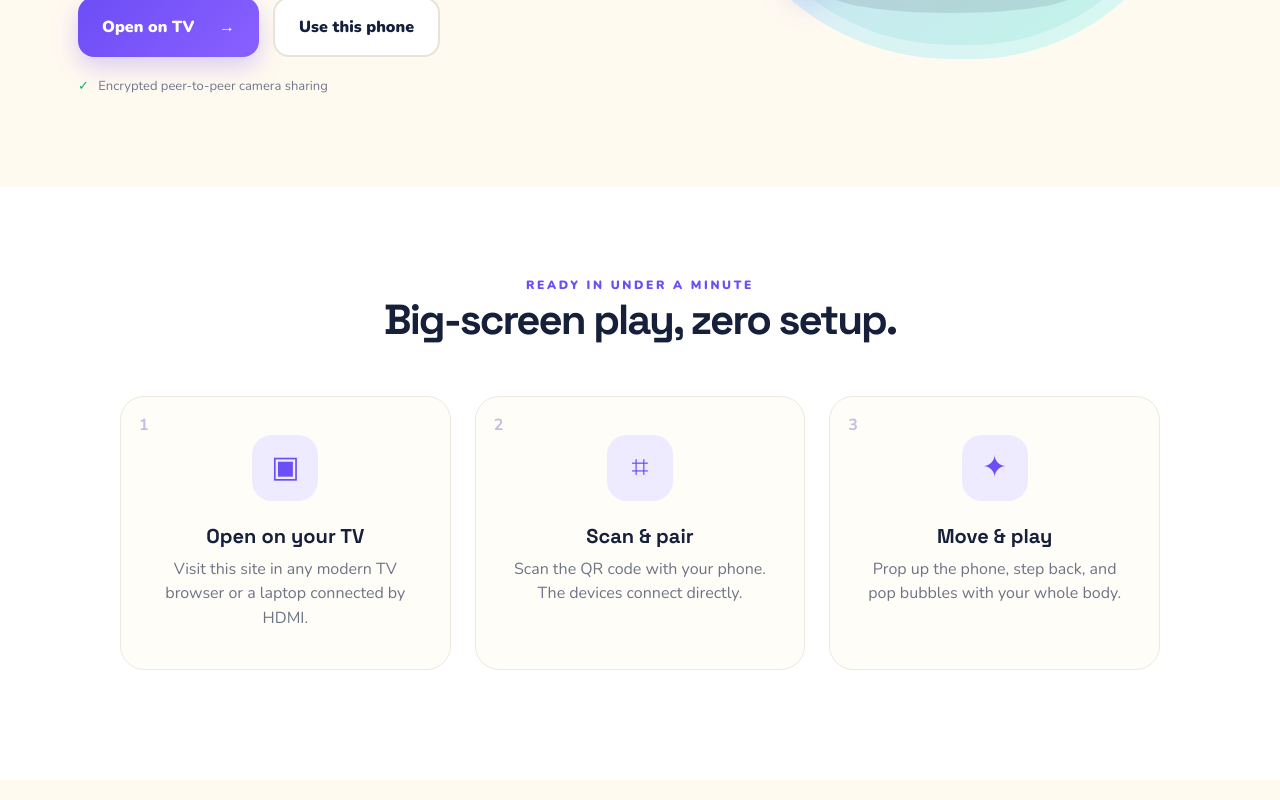
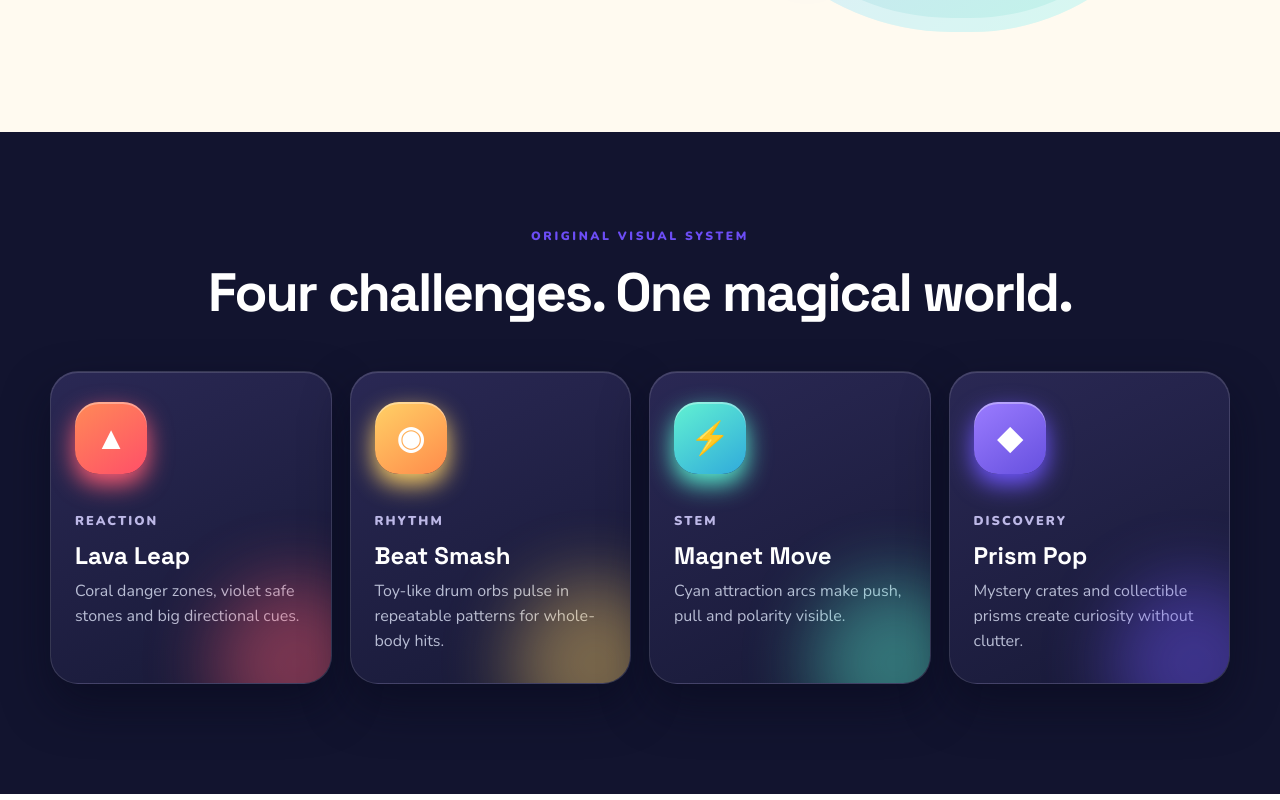
Before and after one commit to tuannx/jumpbeam, a Next.js app: page / in a window 1280 px wide. Shown: the part 640-1440 px from the top of the page. Built offline with nearby package versions, Linux system fonts and the light colour scheme.

Commit message:
design Prism Quest visual system

```diff
--- a/app/jumpbeam-app.tsx
+++ b/app/jumpbeam-app.tsx
@@ -12,6 +12,14 @@ type Mode = "home" | "tv" | "phone";
 const TRACKED_LANDMARKS = [0, 15, 16, 27, 28, 11, 12, 23, 24]; // nose, wrists, ankles, shoulders, hips
 const ROUND_MS = 60_000;
 const PEER_PREFIX = "jumpbeam-tv-";
+const BUBBLE_GLYPHS = ["◆", "⚡", "★", "◉"] as const;
+
+const CHALLENGE_PHASES = [
+  { label: "PRISM POP", instruction: "Reach wide & collect the glowing prisms", icon: "◆" },
+  { label: "BEAT SMASH", instruction: "Hit the drum orbs with both hands", icon: "◉" },
+  { label: "MAGNET MOVE", instruction: "Pull the energy sparks toward your body", icon: "⚡" },
+  { label: "LAVA LEAP", instruction: "Keep moving — the floor is heating up!", icon: "▲" },
+] as const;
 
 function roomCode() {
   return Math.random().toString(36).slice(2, 8).toUpperCase();
@@ -48,8 +56,8 @@ export default function JumpBeamApp() {
       <section className="hero">
         <div className="hero-copy">
           <p className="eyebrow">A 60-second brain break</p>
-          <h1>Turn your TV into a <em>movement game.</em></h1>
-          <p className="lede">One phone. One TV. No controllers. The phone mirrors its camera to the big screen while on-device pose detection turns body movement into AR game controls.</p>
+          <h1>Step inside <em>Prism Quest.</em></h1>
+          <p className="lede">An original AR movement adventure inspired by the strongest brain-break formats: clear physical cues, rhythmic hits, surprise rewards and STEM-powered energy.</p>
           <div className="actions">
             <button className="primary" onClick={() => navigate("tv", roomCode())}>Open on TV <span>→</span></button>
             <button className="secondary" onClick={() => navigate("phone", "")}>Use this phone</button>
@@ -60,6 +68,16 @@ export default function JumpBeamApp() {
           <div className="sun" /><div className="bubble b1">+1</div><div className="bubble b2" /><div className="bubble b3" />
           <div className="kid"><i className="head"/><i className="body"/><i className="arm left"/><i className="arm right"/><i className="leg left"/><i className="leg right"/></div>
           <div className="floor-shadow" />
+        </div>
+      </section>
+      <section className="world-system" aria-labelledby="world-system-title">
+        <p className="eyebrow">Original visual system</p>
+        <h2 id="world-system-title">Four challenges. One magical world.</h2>
+        <div className="world-cards">
+          <article className="world-card volcano"><span>▲</span><small>REACTION</small><h3>Lava Leap</h3><p>Coral danger zones, violet safe stones and big directional cues.</p></article>
+          <article className="world-card rhythm"><span>◉</span><small>RHYTHM</small><h3>Beat Smash</h3><p>Toy-like drum orbs pulse in repeatable patterns for whole-body hits.</p></article>
+          <article className="world-card magnet"><span>⚡</span><small>STEM</small><h3>Magnet Move</h3><p>Cyan attraction arcs make push, pull and polarity visible.</p></article>
+          <article className="world-card mystery"><span>◆</span><small>DISCOVERY</small><h3>Prism Pop</h3><p>Mystery crates and collectible prisms create curiosity without clutter.</p></article>
         </div>
       </section>
       <section className="how">
@@ -158,6 +176,8 @@ function TvGame({ room: requestedRoom, onExit }: { room: string; onExit: () => v
 
   const remaining = startedAt ? Math.max(0, Math.ceil((ROUND_MS - (now - startedAt)) / 1000)) : 60;
   const finished = startedAt !== null && remaining === 0;
+  const phaseIndex = Math.min(3, Math.floor((60 - remaining) / 15));
+  const phase = CHALLENGE_PHASES[phaseIndex];
 
   return (
     <main className="tv-shell">
@@ -166,8 +186,10 @@ function TvGame({ room: requestedRoom, onExit }: { room: string; onExit: () => v
       {startedAt && !finished && <section className="playfield" aria-label="Pop the bubbles game">
         <video ref={remoteVideoRef} className="tv-camera" muted playsInline />
         <div className="ar-tint" />
-        <div className="play-message">Move your hands & feet to pop!</div>
-        {bubbles.map((bubble) => <span key={bubble.id} className="game-bubble" style={{ left: `${bubble.x}%`, top: `${bubble.y}%`, width: `${bubble.radius * 2}vw`, height: `${bubble.radius * 2}vw`, background: `hsl(${bubble.hue} 82% 62% / .85)` }} />)}
+        <div className="quest-frame" aria-hidden="true" />
+        <div className="quest-brand"><b>JUMPBEAM</b><span>PRISM QUEST</span></div>
+        <div key={phaseIndex} className={`phase-cue phase-${phaseIndex}`}><i>{phase.icon}</i><span><b>{phase.label}</b><small>{phase.instruction}</small></span></div>
+        {bubbles.map((bubble) => <span key={bubble.id} className={`game-bubble orb-${bubble.id % 4}`} style={{ left: `${bubble.x}%`, top: `${bubble.y}%`, width: `${bubble.radius * 2}vw`, height: `${bubble.radius * 2}vw`, background: `hsl(${bubble.hue} 82% 62% / .85)` }}><b>{BUBBLE_GLYPHS[bubble.id % BUBBLE_GLYPHS.length]}</b></span>)}
         {points.map((point, index) => <span key={index} className="tracker" style={{ left: `${point.x * 100}%`, top: `${point.y * 100}%` }} />)}
         {points.length >= 9 && <div className="ar-hero" style={{ left: `${((points[7].x + points[8].x) / 2) * 100}%`, top: `${(((points[5].y + points[6].y) / 2) * .45 + ((points[7].y + points[8].y) / 2) * .55) * 100}%` }}><i className="hero-ring"/><i className="hero-core">J</i><i className="hero-cape"/></div>}
       </section>}
--- a/app/layout.tsx
+++ b/app/layout.tsx
@@ -2,6 +2,7 @@ import type { Metadata } from "next";
 import { Nunito, Space_Grotesk } from "next/font/google";
 import "./globals.css";
 import "./ar.css";
+import "./prism-quest.css";
 
 const display = Space_Grotesk({ variable: "--font-display", subsets: ["latin"] });
 const body = Nunito({ variable: "--font-body", subsets: ["latin"] });
--- /dev/null
+++ b/app/prism-quest.css
@@ -0,0 +1,170 @@
+.world-system {
+  padding: 96px 28px 110px;
+  text-align: center;
+  background: #12142f;
+  color: white;
+}
+
+.world-system h2 {
+  margin: 14px 0 44px;
+  font: 800 clamp(34px, 5vw, 54px) var(--font-display);
+  letter-spacing: -2px;
+}
+
+.world-cards {
+  display: grid;
+  grid-template-columns: repeat(4, minmax(0, 1fr));
+  gap: 18px;
+  max-width: 1180px;
+  margin: auto;
+}
+
+.world-card {
+  position: relative;
+  min-height: 292px;
+  overflow: hidden;
+  padding: 30px 24px;
+  border: 1px solid #ffffff20;
+  border-radius: 28px;
+  text-align: left;
+  background: linear-gradient(155deg, #2a2854, #171936);
+  box-shadow: inset 0 1px #ffffff24, 0 22px 45px #08091d88;
+}
+
+.world-card::after {
+  content: "";
+  position: absolute;
+  right: -50px;
+  bottom: -65px;
+  width: 170px;
+  height: 170px;
+  border-radius: 50%;
+  background: var(--glow);
+  filter: blur(35px);
+  opacity: 0.42;
+}
+
+.world-card > span {
+  display: grid;
+  place-items: center;
+  width: 72px;
+  height: 72px;
+  margin-bottom: 34px;
+  border-radius: 24px;
+  color: white;
+  font: 900 32px var(--font-display);
+  background: var(--accent);
+  box-shadow: 0 10px 24px var(--glow), inset 0 2px #ffffff55;
+}
+
+.world-card small { color: #bdb8e7; font-weight: 900; letter-spacing: 2px; }
+.world-card h3 { margin: 8px 0; font: 800 24px var(--font-display); }
+.world-card p { margin: 0; color: #b8bdd4; line-height: 1.55; }
+.world-card.volcano { --accent: linear-gradient(145deg, #ff8a57, #ff4f68); --glow: #ff5d73; }
+.world-card.rhythm { --accent: linear-gradient(145deg, #ffd166, #ff8b4b); --glow: #ffd166; }
+.world-card.magnet { --accent: linear-gradient(145deg, #62f2d2, #30aadb); --glow: #59f0d0; }
+.world-card.mystery { --accent: linear-gradient(145deg, #9b7cff, #6650df); --glow: #7157ff; }
+
+.quest-frame {
+  position: absolute;
+  inset: 0;
+  z-index: 1;
+  width: 100%;
+  height: 100%;
+  background: url("/art/prism-quest-frame.webp") center / cover no-repeat;
+  pointer-events: none;
+  opacity: 0.78;
+}
+
+.quest-brand {
+  position: absolute;
+  z-index: 4;
+  bottom: max(22px, env(safe-area-inset-bottom));
+  left: max(28px, env(safe-area-inset-left));
+  display: flex;
+  align-items: center;
+  gap: 9px;
+  padding: 8px 13px;
+  border: 1px solid #ffffff38;
+  border-radius: 13px;
+  background: #131631bb;
+  box-shadow: 0 8px 20px #080a20aa;
+}
+
+.quest-brand b { color: #67f2d0; font: 900 13px var(--font-display); letter-spacing: 1.2px; }
+.quest-brand span { color: white; font: 800 11px var(--font-display); letter-spacing: 1.5px; }
+
+.phase-cue {
+  position: absolute;
+  z-index: 5;
+  top: max(22px, env(safe-area-inset-top));
+  left: 50%;
+  display: flex;
+  align-items: center;
+  gap: 12px;
+  min-width: 380px;
+  padding: 11px 18px;
+  border: 2px solid #ffffff55;
+  border-radius: 18px;
+  transform: translateX(-50%);
+  background: linear-gradient(120deg, #342b7ddd, #171936e8);
+  box-shadow: 0 12px 30px #08091daa, inset 0 1px #ffffff42;
+  animation: cueArrival 0.55s cubic-bezier(.2,.9,.25,1.15);
+}
+
+.phase-cue i {
+  display: grid;
+  place-items: center;
+  width: 42px;
+  height: 42px;
+  flex: 0 0 auto;
+  border-radius: 13px;
+  background: #7157ff;
+  color: white;
+  font: normal 900 21px var(--font-display);
+  box-shadow: 0 0 18px #7157ff;
+}
+
+.phase-cue span { display: grid; text-align: left; }
+.phase-cue b { color: white; font: 900 15px var(--font-display); letter-spacing: 1.5px; }
+.phase-cue small { margin-top: 2px; color: #d6d5e7; font-weight: 700; }
+.phase-1 i { background: #ff9d43; box-shadow: 0 0 18px #ff9d43; }
+.phase-2 i { background: #39d9bf; box-shadow: 0 0 18px #39d9bf; }
+.phase-3 i { background: #ff576d; box-shadow: 0 0 18px #ff576d; }
+
+.game-bubble {
+  display: grid;
+  place-items: center;
+  border: 3px solid #ffffffaa;
+}
+
+.game-bubble b {
+  color: #fff;
+  font: 900 clamp(17px, 2.5vw, 38px) var(--font-display);
+  text-shadow: 0 3px 9px #211749cc;
+}
+
+.orb-0 { outline: 5px solid #77f5d444; }
+.orb-1 { outline: 5px solid #ffd16644; }
+.orb-2 { outline: 5px solid #927dff44; }
+.orb-3 { outline: 5px solid #ff637a44; }
+
+@keyframes cueArrival {
+  from { opacity: 0; transform: translate(-50%, -18px) scale(.92); }
+}
+
+@media (max-width: 900px) {
+  .world-cards { grid-template-columns: repeat(2, minmax(0, 1fr)); }
+  .phase-cue { top: auto; bottom: max(18px, env(safe-area-inset-bottom)); min-width: min(420px, 70vw); }
+}
+
+@media (max-width: 560px) {
+  .world-cards { grid-template-columns: 1fr; }
+  .world-card { min-height: 230px; }
+  .phase-cue small { display: none; }
+  .phase-cue { min-width: 0; }
+}
+
+@media (prefers-reduced-motion: reduce) {
+  .phase-cue { animation: none; }
+}
--- a/package.json
+++ b/package.json
@@ -11,7 +11,7 @@
     "deploy:cloudflare": "npm run build && CLOUDFLARE_ACCOUNT_ID=05130ca1f0bdabbab4d08a5d75544e92 wrangler deploy --config dist/server/wrangler.json",
     "start": "WRANGLER_LOG_PATH=.wrangler/wrangler.log vinext start",
     "test": "npm run build && node --test tests/rendered-html.test.mjs",
-    "lint": "eslint . --ignore-pattern dist --ignore-pattern .next",
+    "lint": "eslint . --ignore-pattern dist --ignore-pattern .next --ignore-pattern work --ignore-pattern outputs",
     "db:generate": "drizzle-kit generate"
   },
   "dependencies": {
```
Also changed, not shown: public/art/prism-quest-frame.webp (added), 1 other file (tests, documents, lock files or other folders).
